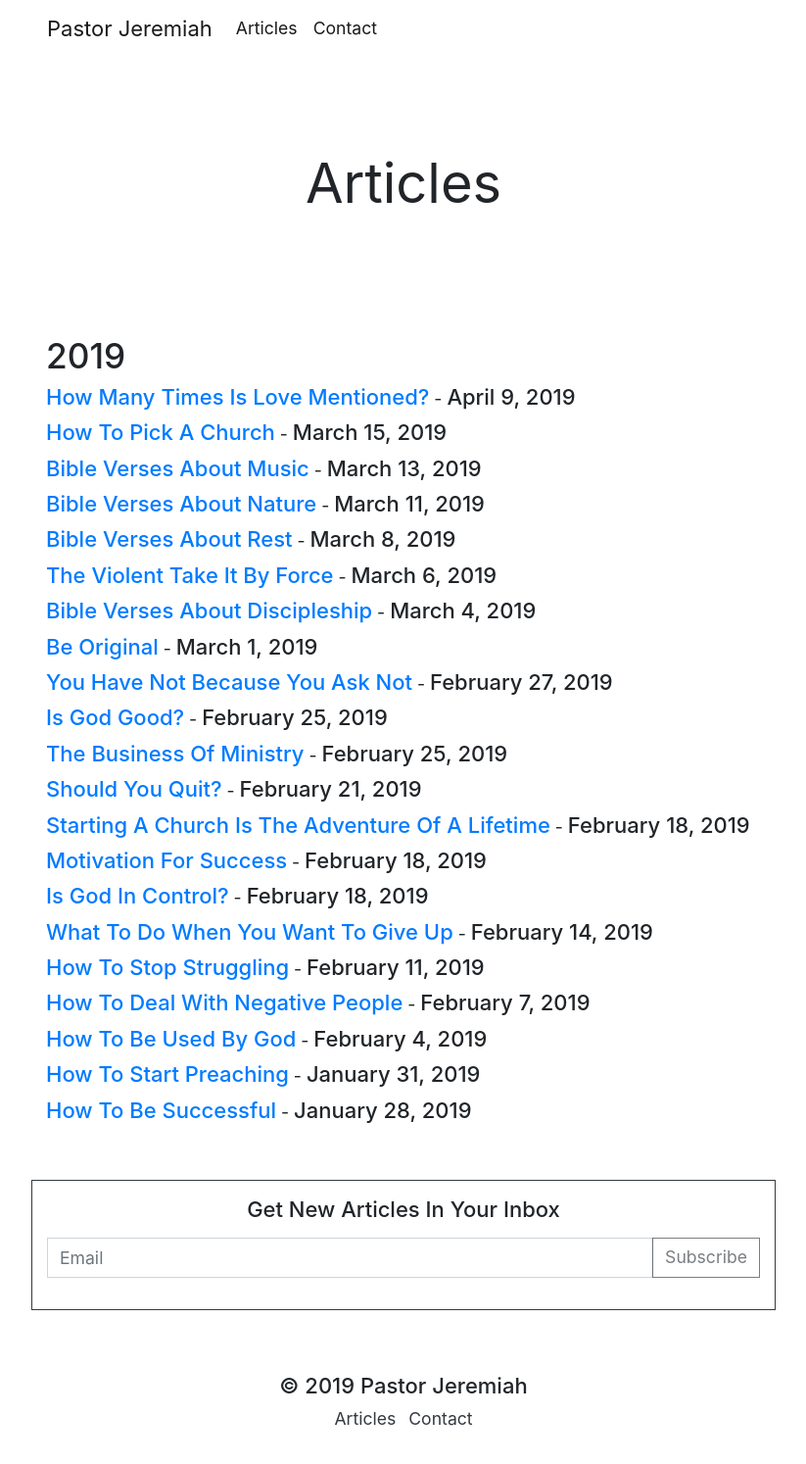
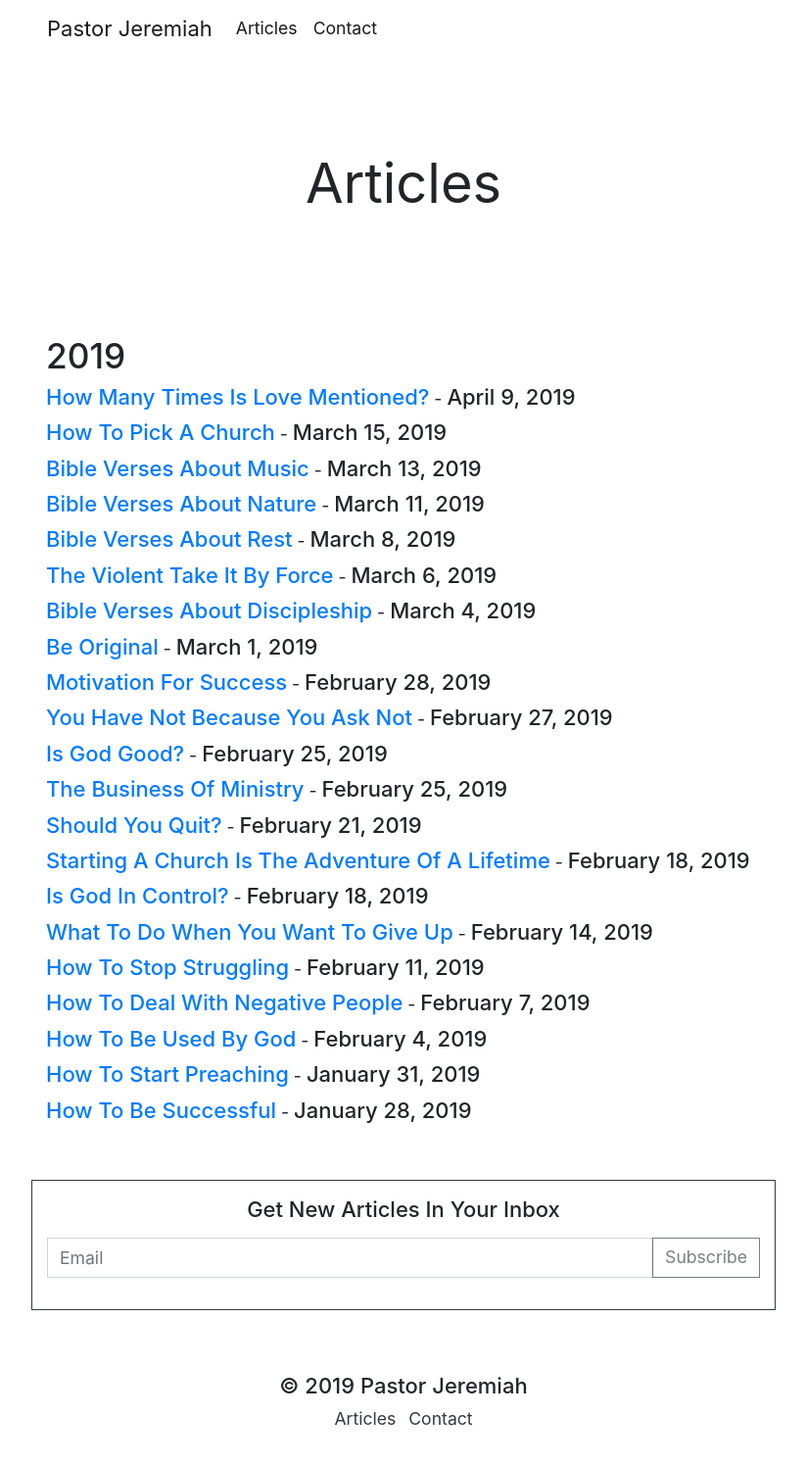
Before and after one commit to jmofyi/pastorjeremiah, a Jekyll site: the page built from articles.html, in a window 1280 px wide. Shown: the whole page at 98% size, without its empty margins (228-1051 px from the left). Built offline with Jekyll 4.4.1, drawn with Linux system fonts in a browser that asks for light colours.

Commit message:
Update from Forestry.io Jeremiah Thomas updated _posts/2019-02-18-motivation-for-success.md

```diff
--- a/_posts/2019-02-18-motivation-for-success.md
+++ b/_posts/2019-02-18-motivation-for-success.md
@@ -1,13 +1,13 @@
 ---
 title: Motivation For Success
-date: 2019-02-18 05:00:00 Z
+date: 2019-02-28 00:00:00 -0500
 tags:
 - success
 description: Consistency is power.
 image: "/uploads/pastor-jeremiah.jpg"
 layout: post
+
 ---
-
 Consistency. It’s a huge element to being successful in anything that you do, but can be one of the biggest challenges to master.
 
 It’s something that you have to work at with **concentrated effort** in order to make it a part of your life.
```
